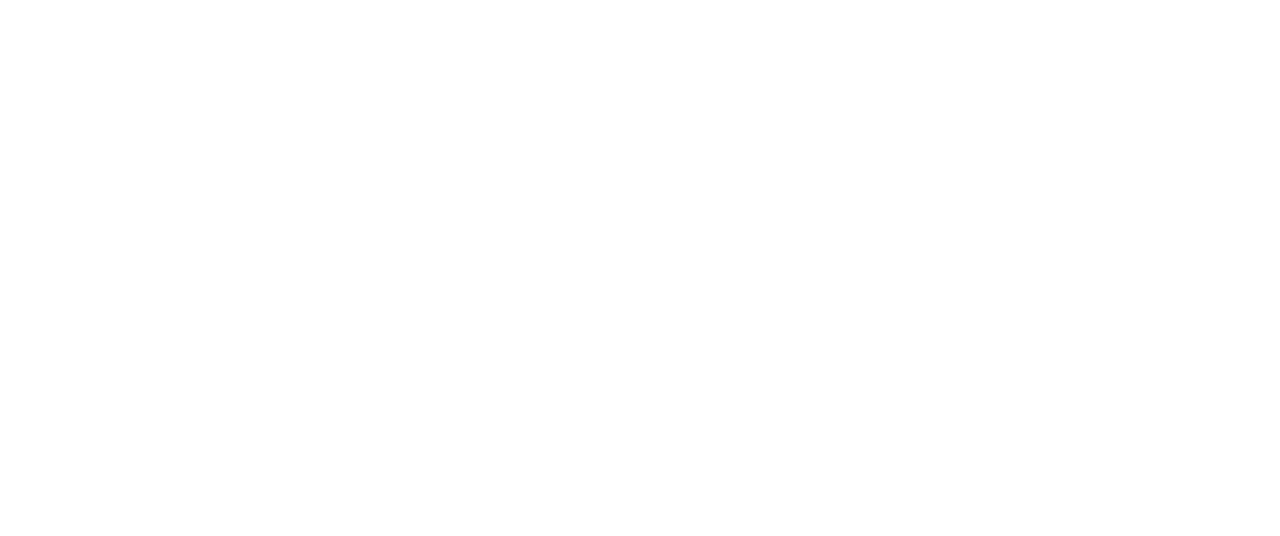
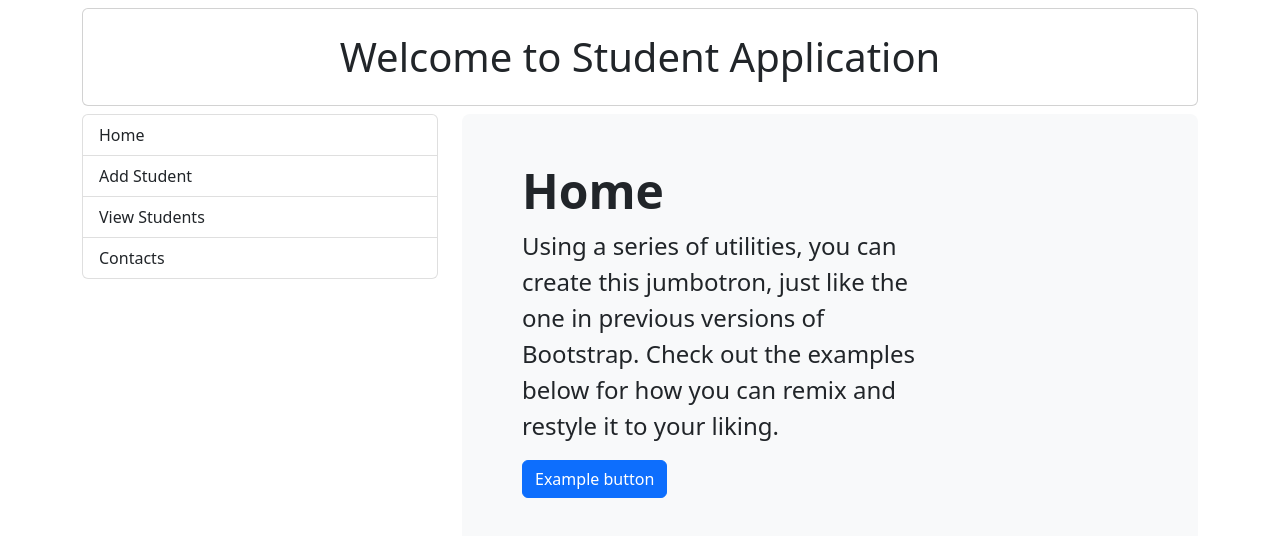
Before and after one commit to madhavpaliwal02/JS-App-for-Boot, a React (Create React App) app in the folder demo/: page / in a window 1280 px wide. Shown: the top 536 px of the page. Built offline with nearby package versions, Linux system fonts and the light colour scheme.

Commit message:
View Students feature is successfully developed & checked using react

```diff
--- a/demo/package.json
+++ b/demo/package.json
@@ -10,6 +10,7 @@
     "bootstrap": "^5.2.3",
     "react": "^18.2.0",
     "react-dom": "^18.2.0",
+    "react-router-dom": "^6.6.0",
     "react-scripts": "5.0.1",
     "react-toastify": "^9.1.1",
     "reactstrap": "^9.1.5",
--- a/demo/src/App.js
+++ b/demo/src/App.js
@@ -1,12 +1,15 @@
 import logo from './logo.svg';
 import './App.css';
-// import Header from './components/my';
-import { Button } from 'reactstrap';
+import Home from './components/home';
+import Student from './components/student';
+import AllStudent from './components/AllStudent';
+import AddStudent from './components/AddStudent';
+import Header from './components/Header';
+import Menu from './components/Menu';
+
+import { Button, Container, Col, Row } from 'reactstrap';
 import { ToastContainer, toast } from "react-toastify";
-import Home from './components/home';
-import Course from './components/student';
-import AllCourse from './components/AllStudent';
-import AddCourse from './components/AddStudent';
+import { BrowserRouter as Router, Route, Routes } from 'react-router-dom';
 
 function App() {
 
@@ -17,7 +20,28 @@ function App() {
   };
   return (
     <div>
+      <Router>
+        <ToastContainer />
+        <Container>
+          <Header />
+          <Row>
+            <Col md={4}>
+              {/* <h2 className='text-center'>This is Menu Side</h2> */}
+              <Menu />
+            </Col>
+            <Col md={8}>
+              {/* <h2 className='text-center'>This is Container window</h2> */}
+              {/* <AllStudent /> */}
+              <Routes>
+                <Route path="/" element={<Home />} exact />
+                <Route path="/add-student" element={<AddStudent />} exact />
+                <Route path="/view-students" element={<AllStudent />} exact />
+              </Routes>
 
+            </Col>
+          </Row>
+        </Container>
+      </Router>
     </div>
   );
 }
--- /dev/null
+++ b/demo/src/api/boot_api.js
@@ -0,0 +1,2 @@
+const base_url = "http://localhost:9494";
+export default base_url;
--- a/demo/src/components/AddStudent.js
+++ b/demo/src/components/AddStudent.js
@@ -1,11 +1,15 @@
-import React, { Fragment } from "react";
-import {Form, FormGroup, Label, Input, Container, Button} from "reactstrap";
+import React, { Fragment, useEffect } from "react";
+import { Form, FormGroup, Label, Input, Container, Button } from "reactstrap";
 
 const AddStudent = () => {
 
-    return <Fragment>
+    useEffect(() => {
+        document.title = "Add Student";
+    }, []);
+
+    return <Fragment >
         <h1 className="text-center">Add Student Form</h1>
-        <Form>
+        <Form className="col-md-6 m-auto">
             <FormGroup>
                 <Label for="id">
                     Id
--- a/demo/src/components/AllStudent.js
+++ b/demo/src/components/AllStudent.js
@@ -1,26 +1,54 @@
-import React, { useState } from "react";
-
+import React, { useState, useEffect } from "react";
 import Student from "./student";
-
+import axios from "axios";
+import base_url from "./../api/boot_api";
+import { toast } from "react-toastify";
 
 const AllStudent = () => {
 
+    // Function to change the title
+    useEffect(() => {
+        document.title = "All Students";
+    }, []);
+
+    // Function to call server:
+    const getAllCoursesFromServer = () => {
+        axios.get(`${base_url}/students`).then(
+            (response) => {
+                // For success
+                // console.log(response.data);
+                toast.success("students have been loaded", {position: "bottom-center"});
+                setStudents(response.data);
+            },
+            (error) => {
+                // For error
+                console.log(error);
+                toast.error("something went wrong", {position: "bottom-center"});
+            }
+        );
+    };
+
+    // calling function
+    useEffect(() => {
+        getAllCoursesFromServer();
+    }, []);
+
     const [Students, setStudents] = useState([
-        { title: "Java", description: "Object Oriented Language" }, { title: "C++", description: "Faster Execution as compared to Java" }, { title: "Spring Boot", description: "It is a framework of java which helps in rapid development of web application" }, { title: "Hibernate", description: "It is a framework of java which helps to deal with the database" }
+        // { name: "Madhav", course: "Java" }, { name: "Palak", course: "React" }
     ])
 
     return (
 
-        <div>
+        <div className="text-center">
             <h1>All Students</h1>
 
             <p>List of Students are below:</p>
 
             {
                 Students.length > 0 ?
-                Students.map((item) =>
-                <Student Student={item} />)
-                : "No Students"
+                    Students.map((item) =>
+                        <Student key={item.id} student={item} />)
+                    : "No Students"
             }
         </div>
     )
--- /dev/null
+++ b/demo/src/components/Header.js
@@ -0,0 +1,17 @@
+import React from "react";
+import { Card, CardBody } from "reactstrap";
+
+function Header ({name, title}) {
+return(
+    <div>
+        <Card className="my-2">
+            <CardBody>
+                <h1 className="text-center my-2">Welcome to Student Application</h1>
+            </CardBody>
+        </Card>
+    </div>
+);
+
+}
+
+export default Header;
--- /dev/null
+++ b/demo/src/components/Menu.js
@@ -0,0 +1,45 @@
+import React from "react";
+import { ListGroup } from "reactstrap";
+import {Link} from "react-router-dom";
+
+const Menu = () => {
+
+    return (
+        <div>
+            <ListGroup>
+                <Link
+                    className="list-group-item list-group-item-action"
+                    active
+                    to="/"
+                    tag="a"
+                >
+                    Home
+                </Link>
+                <Link
+                    className="list-group-item list-group-item-action"
+                    to="/add-student"
+                    tag="a"
+                >
+                    Add Student
+                </Link>
+                <Link
+                    className="list-group-item list-group-item-action"
+                    to="/view-students"
+                    tag="a"
+                >
+                    View Students
+                </Link>
+                <Link
+                    className="list-group-item list-group-item-action"
+                    to="#"
+                    tag="a"
+                >
+                    Contacts
+                </Link>
+            </ListGroup>
+
+        </div>
+    );
+}
+
+export default Menu;
--- a/demo/src/components/home.js
+++ b/demo/src/components/home.js
@@ -1,12 +1,21 @@
-import React from 'react';
+import React, {useEffect} from 'react';
 import { Container, Button } from 'reactstrap';
 
 
 const Home = (props) => {
+
+    useEffect(() => {
+        document.title = "Home Page";
+    }, []);
+
+
     return (
-        <div>
-            <Container>This is our Container</Container>
-            <Button color='primary'>Home Button</Button>
+        <div className="p-5 mb-4 bg-light rounded-3">
+            <Container className="container-fluid ">
+                <h1 className="display-5 fw-bold">Home</h1>
+                <p className="col-md-8 fs-4">Using a series of utilities, you can create this jumbotron, just like the one in previous versions of Bootstrap. Check out the examples below for how you can remix and restyle it to your liking.</p>
+                <Button color='primary'>Example button</Button>
+            </Container>
         </div>
     )
 };
--- a/demo/src/components/student.js
+++ b/demo/src/components/student.js
@@ -9,11 +9,11 @@ const Student = ({ student }) => {
     return (
         <Card className="text-center">
             <CardBody>
-                <CardSubtitle className="font-weight-bold">{student.title}</CardSubtitle>
-                <CardText>{student.description}</CardText>
+                <CardSubtitle className="font-weight-bold">{student.name}</CardSubtitle>
+                <CardText>{student.course}</CardText>
                 <Container className="text-center">
-                    <Button color="warning">Update</Button>
-                    <Button color="danger">Delete</Button>
+                    <Button color="warning mx-2" size="sm">Update</Button>
+                    <Button color="danger mx-2"size="sm">Delete</Button>
                 </Container>
             </CardBody>
         </Card>
--- a/demo/src/index.js
+++ b/demo/src/index.js
@@ -5,6 +5,8 @@ import App from './App';
 import reportWebVitals from './reportWebVitals';
 import "bootstrap/dist/css/bootstrap.min.css";
 import "react-toastify/dist/ReactToastify.css";
+
+
 const root = ReactDOM.createRoot(document.getElementById('root'));
 root.render(
   <React.StrictMode>
```
Also changed, not shown: demo/src/components/my.js (deleted, +0 -11 lines), 1 other file (tests, documents, lock files or other folders).
